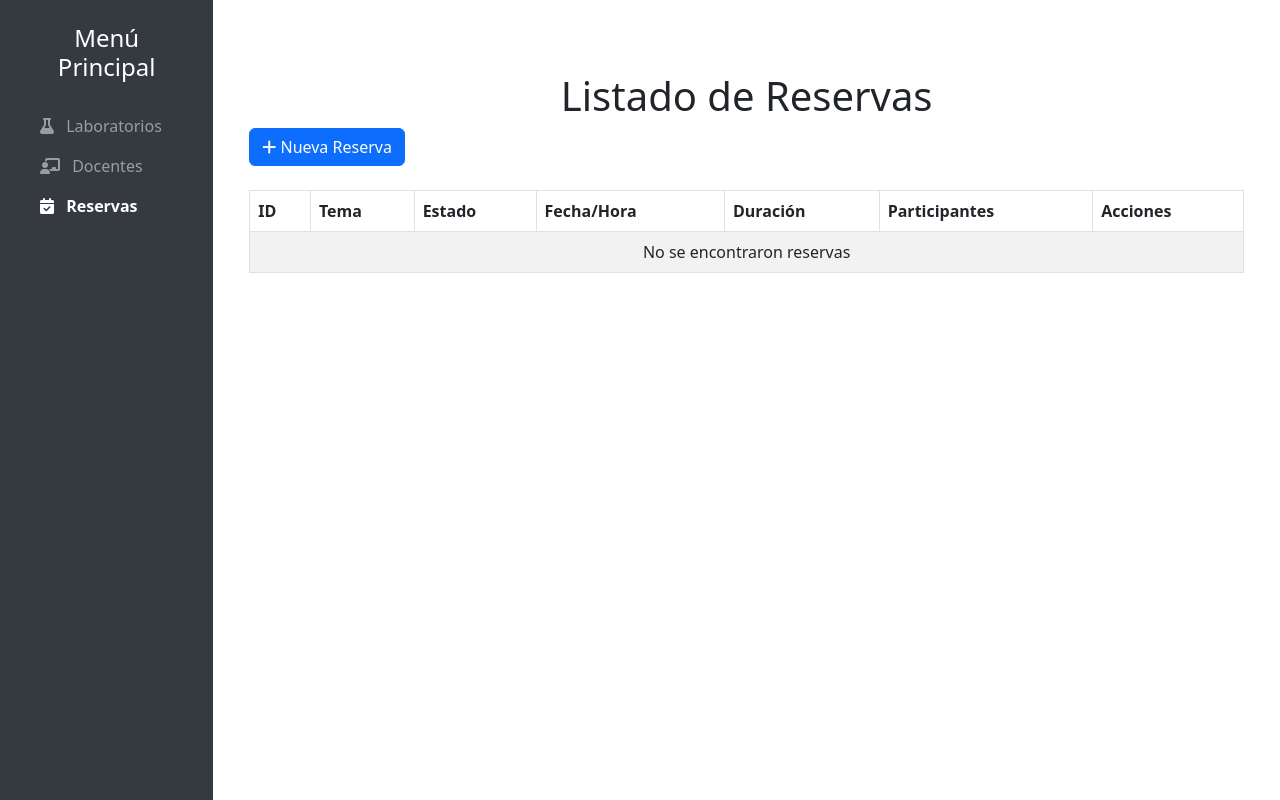
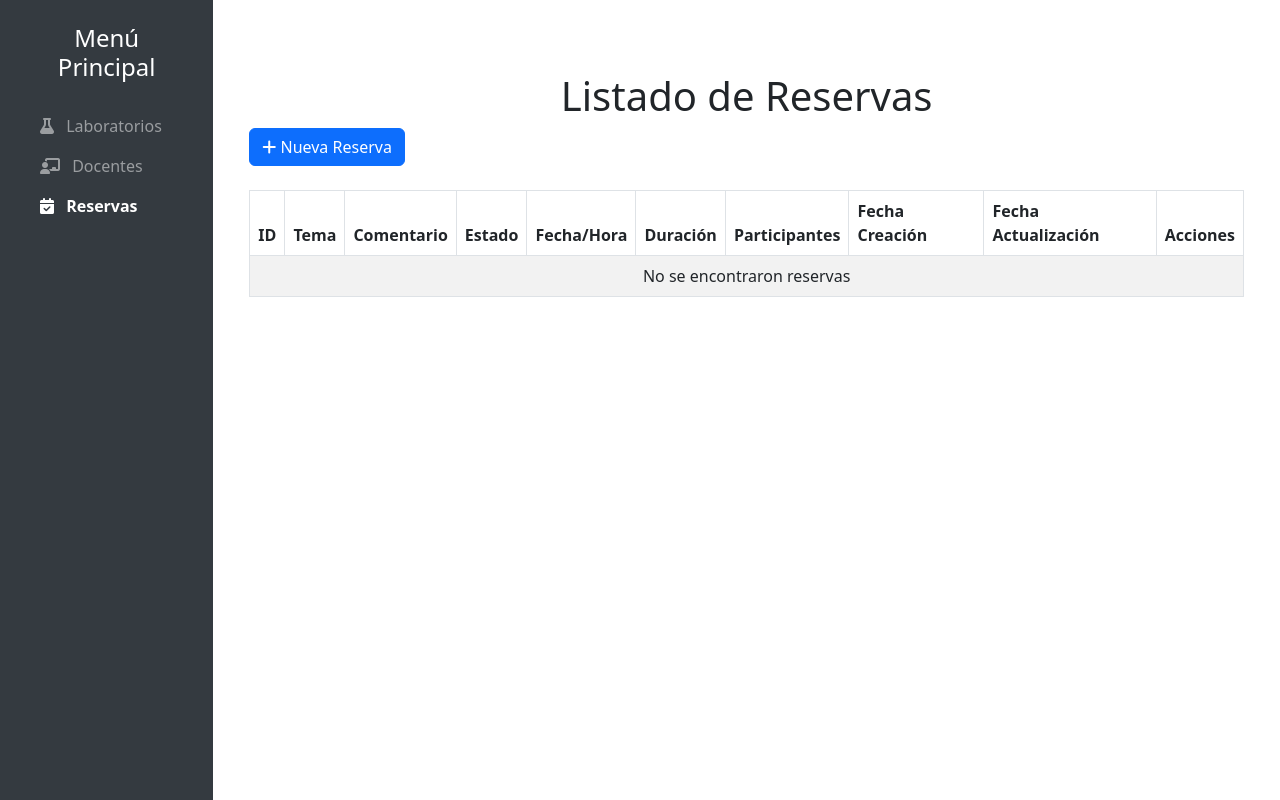
Before and after one commit to Rename22/Project_Codeigniter_Lab_Doc_Res, a CodeIgniter 4 app: the page made by app/Views/reserva/listReserva.php in a window 1280 px wide. Run offline with PHP 8.4 and a stand-in for CodeIgniter, Linux system fonts and the light colour scheme; the template is opened without the code that fills it, so the values that code supplies are empty; some libraries are stand-ins or nearby versions.

Commit message:
listado reserva funcionandO PERO LENTO

```diff
--- a/app/Views/reserva/listReserva.php
+++ b/app/Views/reserva/listReserva.php
@@ -29,15 +29,18 @@
 
             <!-- Tabla de reservas -->
             <div class="table-responsive">
-                <table id="reservaTable" class="table table-striped table-bordered">
+                <table id="reservaTable" class="table table-striped table-bordered" style="width:100%">
                     <thead>
                         <tr>
                             <th>ID</th>
                             <th>Tema</th>
+                            <th>Comentario</th>
                             <th>Estado</th>
                             <th>Fecha/Hora</th>
                             <th>Duración</th>
                             <th>Participantes</th>
+                            <th>Fecha Creación</th>
+                            <th>Fecha Actualización</th>
                             <th>Acciones</th>
                         </tr>
                     </thead>
@@ -47,10 +50,13 @@
                                 <tr>
                                     <td><?= esc($reserva['id_res']) ?></td>
                                     <td><?= esc($reserva['tema_res']) ?></td>
+                                    <td><?= esc($reserva['comentario_res']) ?></td>
                                     <td><?= esc($reserva['estado_res']) ?></td>
                                     <td><?= esc($reserva['fecha_hora_res']) ?></td>
                                     <td><?= esc($reserva['duracion_res']) ?></td>
                                     <td><?= esc($reserva['numero_participantes_res']) ?></td>
+                                    <td><?= esc($reserva['fecha_creacion_res']) ?></td>
+                                    <td><?= esc($reserva['fecha_actualizacion_res']) ?></td>
                                     <td>
                                         <div class="btn-group">
                                             <a href="<?= site_url('reserva/edit/' . $reserva['id_res']) ?>"
@@ -68,7 +74,7 @@
                             <?php endforeach; ?>
                         <?php else: ?>
                             <tr>
-                                <td colspan="7" class="text-center">No se encontraron reservas</td>
+                                <td colspan="10" class="text-center">No se encontraron reservas</td>
                             </tr>
                         <?php endif; ?>
                     </tbody>
@@ -77,6 +83,11 @@
         </div>
     </div>
 </div>
+
+<!-- Cargar las dependencias de jQuery y DataTables -->
+<script src="https://code.jquery.com/jquery-3.5.1.min.js"></script>
+<script src="https://cdn.datatables.net/1.10.21/js/jquery.dataTables.min.js"></script>
+<script src="https://cdn.datatables.net/plug-ins/1.10.21/i18n/Spanish.json"></script>
 
 <script>
     $(document).ready(function() {
@@ -87,8 +98,10 @@
                     "url": "//cdn.datatables.net/plug-ins/1.10.21/i18n/Spanish.json"
                 },
                 "columnDefs": [
-                    { "orderable": false, "targets": [6] } // Deshabilitar orden en columna de acciones
-                ]
+                    { "orderable": false, "targets": [9] } // Deshabilitar orden en columna de acciones
+                ],
+                "scrollX": true,  // Activar desplazamiento horizontal
+                "responsive": true // Hacer la tabla responsive
             });
         <?php endif; ?>
     });
```
Also changed, not shown: app/Config/Routes.php (line endings or trailing spaces), app/Controllers/Reserva.php (line endings or trailing spaces).
